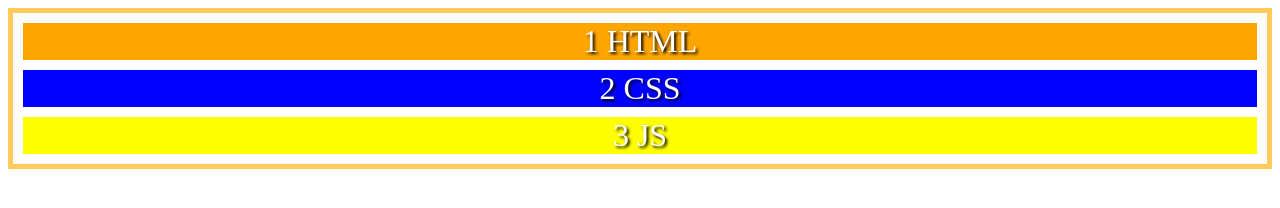
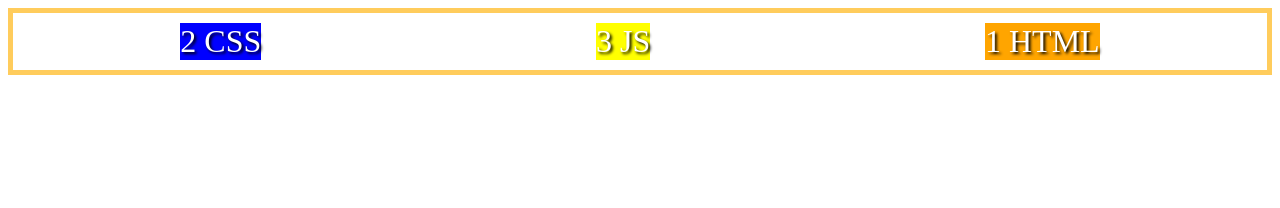
Before and after one commit to AJ-Romera/practice-flexbox, a plain HTML site: page index.html in a window 1280 px wide. Drawn offline with Linux system fonts and the light colour scheme.

Commit message:
Practice display flex, flex-direction, justify-content and flex-wrap

```diff
--- a/styles.css
+++ b/styles.css
@@ -1,5 +1,17 @@
 .container {
     border: 5px solid #ffcc5c;
+    display: flex;
+    flex-direction: row;
+    /* flex-direction: row-reverse; */
+    /* flex-direction: column; */
+    /* flex-direction: column-reverse; */
+    /* justify-content: flex-start; */
+    /* justify-content: flex-end; */
+    /* justify-content: center; */
+    /* justify-content: space-between; */
+    justify-content: space-around;
+    /* justify-content: space-evenly; */
+    flex-wrap: wrap;
 }
 
 .container div {
@@ -12,6 +24,7 @@
 
 .item1 {
     background-color: orange;
+    order: 1;
 }
 
 .item2 {
```
